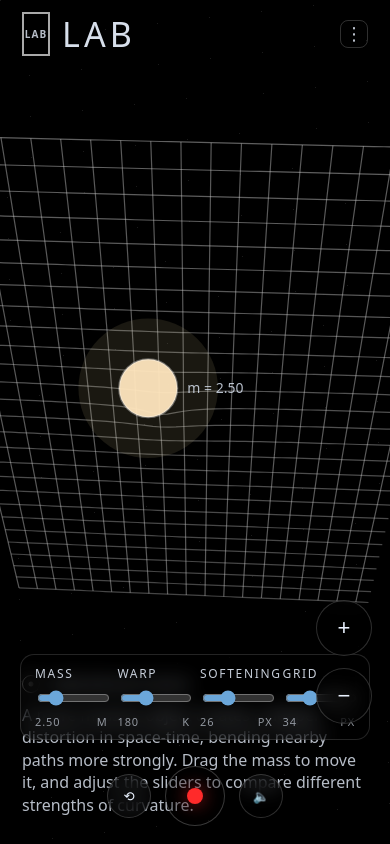
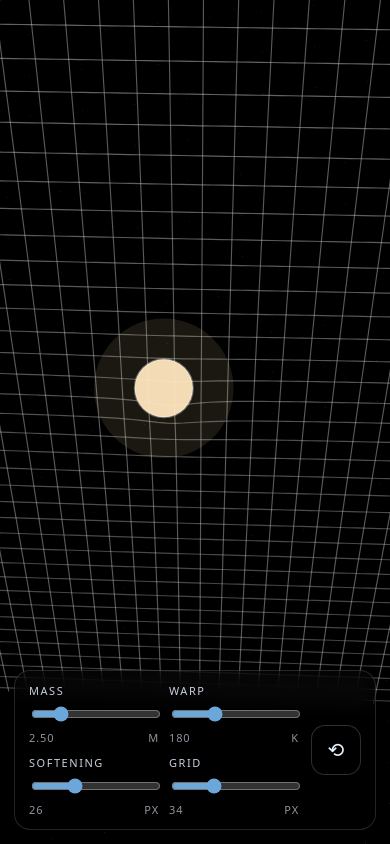
Before and after one commit to WSZKS612/Blackholes, a plain HTML site: page index.html in a window 390 px wide. Drawn offline with Linux system fonts and the light colour scheme.

Commit message:
better
Updated title and modified styles for UI elements. Removed unused elements and adjusted layout for better responsiveness.

```diff
--- a/index.html
+++ b/index.html
@@ -3,12 +3,10 @@
 <head>
   <meta charset="utf-8" />
   <meta name="viewport" content="width=device-width,initial-scale=1" />
-  <title>Spacetime Warp Lab</title>
+  <title>Spacetime Warp</title>
   <style>
     :root { color-scheme: dark; }
-
-    * { box-sizing: border-box; }
-
+    *{ box-sizing:border-box; }
     body{
       margin:0;
       height:100vh;
@@ -18,7 +16,7 @@
       overflow:hidden;
     }
 
-    /* ====== Canvas fills screen ====== */
+    /* Canvas fills screen */
     canvas{
       position:fixed;
       inset:0;
@@ -27,256 +25,82 @@
       display:block;
     }
 
-    /* ====== Top bar ====== */
-    .topbar{
+    /* Minimal controls: sliders + reset only */
+    .ui{
       position:fixed;
-      top:0; left:0; right:0;
-      height:68px;
-      display:flex;
-      align-items:center;
-      justify-content:space-between;
-      padding:0 22px;
+      left:50%;
+      bottom:22px;
+      transform:translateX(-50%);
+      width:min(780px, calc(100vw - 28px));
       z-index:10;
-      pointer-events:none; /* let canvas receive drag unless on interactive elements */
-    }
-    .brand{
+      pointer-events:auto;
       display:flex;
       align-items:center;
       gap:12px;
-      letter-spacing:0.18em;
-      font-weight:600;
-      opacity:0.92;
-      pointer-events:auto;
-    }
-    .brand .box{
-      width:28px; height:44px;
-      border:2px solid rgba(255,255,255,0.85);
-      display:grid;
-      place-items:center;
-      font-size:10px;
-      letter-spacing:0.10em;
-      opacity:0.85;
-    }
-    .brand .title{
-      font-size:42px;
-      font-weight:300;
-      letter-spacing:0.12em;
-      line-height:1;
-    }
-    .menuDot{
-      width:28px; height:28px;
-      display:grid;
-      place-items:center;
-      border:1px solid rgba(255,255,255,0.22);
-      border-radius:8px;
-      opacity:0.85;
-      pointer-events:auto;
-    }
-    .menuDot::before{
-      content:"⋮";
-      font-size:18px;
-      transform: translateY(-1px);
+      padding:12px 14px;
+      border-radius:16px;
+      border:1px solid rgba(255,255,255,0.14);
+      background:rgba(0,0,0,0.30);
+      backdrop-filter: blur(10px);
     }
 
-    /* ====== Bottom-left Observations panel ====== */
-    .panel{
-      position:fixed;
-      left:22px;
-      bottom:28px;
-      width:min(520px, calc(100vw - 44px));
-      z-index:10;
-      pointer-events:none;
-    }
-    .panel .heading{
-      display:flex;
-      align-items:center;
+    .sliders{
+      flex:1;
+      display:grid;
+      grid-template-columns: repeat(4, minmax(0, 1fr));
       gap:10px;
-      margin-bottom:10px;
-      opacity:0.92;
-      pointer-events:auto;
-    }
-    .eye{
-      width:18px; height:18px;
-      border:1.5px solid rgba(255,255,255,0.7);
-      border-radius:999px;
-      position:relative;
-      opacity:0.85;
-    }
-    .eye::after{
-      content:"";
-      position:absolute;
-      left:50%; top:50%;
-      width:5px; height:5px;
-      background:rgba(255,255,255,0.75);
-      border-radius:999px;
-      transform:translate(-50%,-50%);
-    }
-    .panel .heading span{
-      letter-spacing:0.18em;
-      font-size:15px;
-      text-transform:uppercase;
-    }
-    .panel .body{
-      font-size:18px;
-      line-height:1.4;
-      max-width:46ch;
-      opacity:0.78;
-      pointer-events:auto;
+      min-width:0;
     }
 
-    /* ====== Bottom center controls ====== */
-    .controls{
-      position:fixed;
-      left:50%;
-      bottom:24px;
-      transform:translateX(-50%);
-      display:flex;
-      align-items:center;
-      gap:14px;
-      z-index:10;
-      pointer-events:auto;
-    }
-    .pill{
-      display:flex;
-      align-items:center;
-      gap:10px;
-      padding:10px 12px;
-      border-radius:999px;
-      border:1px solid rgba(255,255,255,0.18);
-      background:rgba(0,0,0,0.35);
-      backdrop-filter: blur(10px);
-    }
-    .iconBtn{
-      width:44px; height:44px;
-      border-radius:999px;
-      border:1px solid rgba(255,255,255,0.18);
-      background:rgba(0,0,0,0.35);
-      color:inherit;
-      cursor:pointer;
-      display:grid;
-      place-items:center;
-      backdrop-filter: blur(10px);
-    }
-    .iconBtn:hover{ background:rgba(255,255,255,0.06); }
-
-    .record{
-      width:60px; height:60px;
-      border-radius:999px;
-      border:1px solid rgba(255,255,255,0.22);
-      display:grid;
-      place-items:center;
-      background:rgba(0,0,0,0.35);
-    }
-    .record .dot{
-      width:16px; height:16px;
-      border-radius:999px;
-      background:#ff2a2a;
-      box-shadow: 0 0 18px rgba(255,42,42,0.65);
-    }
-
-    /* ====== Right side zoom buttons ====== */
-    .rightStack{
-      position:fixed;
-      right:18px;
-      bottom:120px;
-      display:flex;
-      flex-direction:column;
-      gap:12px;
-      z-index:10;
-      pointer-events:auto;
-    }
-    .zoomBtn{
-      width:56px; height:56px;
-      border-radius:999px;
-      border:1px solid rgba(255,255,255,0.18);
-      background:rgba(0,0,0,0.35);
-      color:inherit;
-      cursor:pointer;
-      display:grid;
-      place-items:center;
-      backdrop-filter: blur(10px);
-      font-size:22px;
-      line-height:1;
-    }
-    .zoomBtn:hover{ background:rgba(255,255,255,0.06); }
-
-    /* ====== Slider strip (subtle) ====== */
-    .sliderStrip{
-      position:fixed;
-      left:50%;
-      bottom:96px;
-      transform:translateX(-50%);
-      width:min(640px, calc(100vw - 40px));
-      z-index:10;
-      pointer-events:auto;
-      display:flex;
-      gap:10px;
-      align-items:center;
-      padding:10px 14px;
-      border-radius:14px;
-      border:1px solid rgba(255,255,255,0.14);
-      background:rgba(0,0,0,0.25);
-      backdrop-filter: blur(10px);
-    }
-    .sliderStrip label{
+    label{
       display:flex;
       flex-direction:column;
       gap:6px;
-      flex:1;
       min-width:0;
-      font-size:12px;
+      font-size:11px;
       letter-spacing:0.14em;
       text-transform:uppercase;
-      opacity:0.85;
+      opacity:0.86;
     }
     input[type="range"]{
       width:100%;
-      accent-color: #7dc3ff;
+      accent-color:#7dc3ff;
     }
     .vals{
       display:flex;
       justify-content:space-between;
       font-size:11px;
-      opacity:0.7;
+      opacity:0.72;
       letter-spacing:0.08em;
     }
 
-    /* Mobile: make panel smaller */
-    @media (max-width: 520px){
-      .brand .title{ font-size:34px; }
-      .panel .body{ font-size:16px; }
-      .sliderStrip{ bottom:104px; }
-      .controls{ bottom:18px; }
+    .btn{
+      width:52px;
+      height:52px;
+      border-radius:14px;
+      border:1px solid rgba(255,255,255,0.18);
+      background:rgba(0,0,0,0.25);
+      color:inherit;
+      cursor:pointer;
+      display:grid;
+      place-items:center;
+      font-size:20px;
+    }
+    .btn:hover{ background:rgba(255,255,255,0.06); }
+
+    @media (max-width: 720px){
+      .sliders{ grid-template-columns: repeat(2, minmax(0, 1fr)); }
+      .ui{ bottom:14px; }
+      .btn{ width:50px; height:50px; }
     }
   </style>
 </head>
 <body>
 
-  <canvas id="c"></canvas>
+<canvas id="c"></canvas>
 
-  <!-- Top bar -->
-  <div class="topbar">
-    <div class="brand">
-      <div class="box">LAB</div>
-      <div class="title">LAB</div>
-    </div>
-    <div class="menuDot" title="Menu (visual only)"></div>
-  </div>
-
-  <!-- Observations panel -->
-  <div class="panel">
-    <div class="heading">
-      <div class="eye"></div>
-      <span>Observations</span>
-    </div>
-    <div class="body" id="obsText">
-      A more massive object creates a deeper distortion in space-time, bending nearby paths more strongly.
-      Drag the mass to move it, and adjust the sliders to compare different strengths of curvature.
-    </div>
-  </div>
-
-  <!-- Slider strip -->
-  <div class="sliderStrip" aria-label="Simulation controls">
+<div class="ui" aria-label="Simulation controls">
+  <div class="sliders">
     <label>
       Mass
       <input id="mass" type="range" min="0.2" max="12" step="0.01" value="2.5" />
@@ -302,18 +126,8 @@
     </label>
   </div>
 
-  <!-- Bottom center controls (visual-style like the reference) -->
-  <div class="controls">
-    <button class="iconBtn" id="reset" title="Reset view">⟲</button>
-    <div class="record" title="Record (visual only)"><div class="dot"></div></div>
-    <button class="iconBtn" id="mute" title="Sound (visual only)">🔈</button>
-  </div>
-
-  <!-- Right stack zoom buttons -->
-  <div class="rightStack">
-    <button class="zoomBtn" id="zoomIn" title="Zoom in">+</button>
-    <button class="zoomBtn" id="zoomOut" title="Zoom out">−</button>
-  </div>
+  <button class="btn" id="reset" title="Reset view">⟲</button>
+</div>
 
 <script>
   const canvas = document.getElementById("c");
@@ -350,38 +164,32 @@
   [massEl, strengthEl, softeningEl, spacingEl].forEach(el => el.addEventListener("input", updateLabels));
   updateLabels();
 
-  // One mass (draggable)
+  // One draggable mass
   const mass = { x: 0, y: 0 };
+
   function resetMassPos(){
     const w = canvas.clientWidth, h = canvas.clientHeight;
-    mass.x = w * 0.38;
+    mass.x = w * 0.42;
     mass.y = h * 0.46;
   }
   resetMassPos();
 
-  // Camera: slight tilt toward viewer (like reference), full-width plane
+  // Camera: angled toward viewer (like your reference), and wide plane fills screen
   let cam = {
-    yaw: 0.05,     // subtle side rotation (almost centered)
-    pitch: 0.78,   // tilt toward viewer (smaller -> more toward viewer)
+    yaw: 0.04,
+    pitch: 0.72,  // tilt toward viewer
     zoom: 1.0,
-    dist: 900
+    dist: 980
   };
 
-  // Buttons
   document.getElementById("reset").addEventListener("click", () => {
-    cam.yaw = 0.05;
-    cam.pitch = 0.78;
+    cam.yaw = 0.04;
+    cam.pitch = 0.72;
     cam.zoom = 1.0;
     resetMassPos();
   });
-  document.getElementById("zoomIn").addEventListener("click", () => {
-    cam.zoom = Math.min(2.6, cam.zoom * 1.12);
-  });
-  document.getElementById("zoomOut").addEventListener("click", () => {
-    cam.zoom = Math.max(0.55, cam.zoom * 0.90);
-  });
 
-  // Drag to move mass OR rotate (drag empty space)
+  // Drag to move mass OR rotate plane (drag empty space)
   let pointerDown = false;
   let draggingMass = false;
   let last = { x: 0, y: 0 };
@@ -422,9 +230,9 @@
       mass.x = p.x - dragOffset.x;
       mass.y = p.y - dragOffset.y;
     } else {
-      cam.yaw += dx * 0.005;
-      cam.pitch += dy * 0.005;
-      cam.pitch = Math.max(0.55, Math.min(1.15, cam.pitch));
+      cam.yaw += dx * 0.0048;
+      cam.pitch += dy * 0.0048;
+      cam.pitch = Math.max(0.52, Math.min(1.05, cam.pitch));
     }
   });
 
@@ -449,13 +257,13 @@
     return { x: v.x, y: v.y * ca - v.z * sa, z: v.y * sa + v.z * ca };
   }
   function project(v, w, h){
-    const vz = v.z + 260;         // lift the sheet a touch
+    const vz = v.z + 290;          // lift the sheet so it reads across whole screen
     const d = cam.dist / cam.zoom;
     const s = d / (d + vz);
     return { x: w/2 + v.x * s, y: h/2 + v.y * s, s };
   }
 
-  // Warping (adjustable softening):
+  // Warping with softening:
   // z = -k * m / sqrt(r^2 + a^2)
   function sheetZ(wx, wy){
     const k = +strengthEl.value;
@@ -463,13 +271,13 @@
 
     const w = canvas.clientWidth, h = canvas.clientHeight;
 
-    // World scaling chosen so the plane spans full width (like the reference)
-    const worldScale = 1.0 / (Math.max(w,h) / 740);
+    // IMPORTANT: choose scale so the plane fills the *entire* screen (like your reference)
+    const worldScale = 1.0 / (Math.max(w,h) / 820);
 
-    // Softening in world units
+    // softening in world units
     const a = (+softeningEl.value) * worldScale;
 
-    // Mass in world coords
+    // mass position in world coords
     const mx = (mass.x - w/2) * worldScale;
     const my = (mass.y - h/2) * worldScale;
 
@@ -477,20 +285,19 @@
     const dy = wy - my;
     const r2 = dx*dx + dy*dy;
 
-    // Less aggressive by default, and still controllable via k and a
     let z = -(k * m) / Math.sqrt(r2 + a*a);
 
-    // Clamp to avoid runaway “tube” (still allows strong warp at high mass)
-    const zMin = -1400;
+    // Clamp so it never becomes an absurd tube, while still allowing strong warping
+    const zMin = -1600;
     if (z < zMin) z = zMin;
 
     return z;
   }
 
-  // Starfield
+  // Starfield (subtle)
   function drawStars(w,h){
-    ctx.fillStyle = "rgba(255,255,255,0.10)";
-    for (let i=0;i<140;i++){
+    ctx.fillStyle = "rgba(255,255,255,0.08)";
+    for (let i=0;i<160;i++){
       const x = (i*137) % w;
       const y = (i*227) % h;
       ctx.fillRect(x, y, 1, 1);
@@ -500,27 +307,27 @@
   function draw(){
     const w = canvas.clientWidth, h = canvas.clientHeight;
 
-    // Background
+    // background
     ctx.clearRect(0,0,w,h);
-    ctx.fillStyle = "#000000";
+    ctx.fillStyle = "#000";
     ctx.fillRect(0,0,w,h);
     drawStars(w,h);
 
     const spacingPx = +spacingEl.value;
     const stepPx = Math.max(6, Math.min(14, spacingPx / 3));
 
-    const worldScale = 1.0 / (Math.max(w,h) / 740);
+    const worldScale = 1.0 / (Math.max(w,h) / 820);
     const spacingW = spacingPx * worldScale;
     const stepW = stepPx * worldScale;
 
-    // Plane extents: wider than screen so it fills the full width with perspective
-    const halfW = (w/2) * worldScale * 1.65;
-    const halfH = (h/2) * worldScale * 1.05;
+    // Plane extents: make it bigger than the view frustum so it fills the whole screen
+    const halfW = (w/2) * worldScale * 2.05;
+    const halfH = (h/2) * worldScale * 1.55;
 
     const yaw = cam.yaw;
     const pitch = cam.pitch;
 
-    ctx.lineWidth = 1.2;
+    ctx.lineWidth = 1.15;
 
     function strokeLine(pts, alpha){
       if (pts.length < 2) return;
@@ -542,7 +349,7 @@
         pts.push(project(v, w, h));
       }
       const mid = pts[(pts.length/2)|0];
-      const alpha = 0.14 + 0.42 * Math.max(0, Math.min(1, mid.s));
+      const alpha = 0.10 + 0.48 * Math.max(0, Math.min(1, mid.s));
       strokeLine(pts, alpha);
     }
 
@@ -557,7 +364,7 @@
         pts.push(project(v, w, h));
       }
       const mid = pts[(pts.length/2)|0];
-      const alpha = 0.12 + 0.38 * Math.max(0, Math.min(1, mid.s));
+      const alpha = 0.08 + 0.44 * Math.max(0, Math.min(1, mid.s));
       strokeLine(pts, alpha);
     }
 
@@ -580,20 +387,13 @@
     // rim
     ctx.beginPath();
     ctx.arc(mass.x, mass.y, radius, 0, Math.PI*2);
-    ctx.strokeStyle = "rgba(255,255,255,0.35)";
+    ctx.strokeStyle = "rgba(255,255,255,0.32)";
     ctx.lineWidth = 2;
     ctx.stroke();
-
-    // label
-    ctx.font = "14px system-ui, sans-serif";
-    ctx.fillStyle = "rgba(230,240,255,0.78)";
-    ctx.fillText(`m = ${M.toFixed(2)}`, mass.x + radius + 10, mass.y + 5);
 
     requestAnimationFrame(draw);
   }
 
-  // Initial label update + render
-  updateLabels();
   draw();
 </script>
 </body>
```
